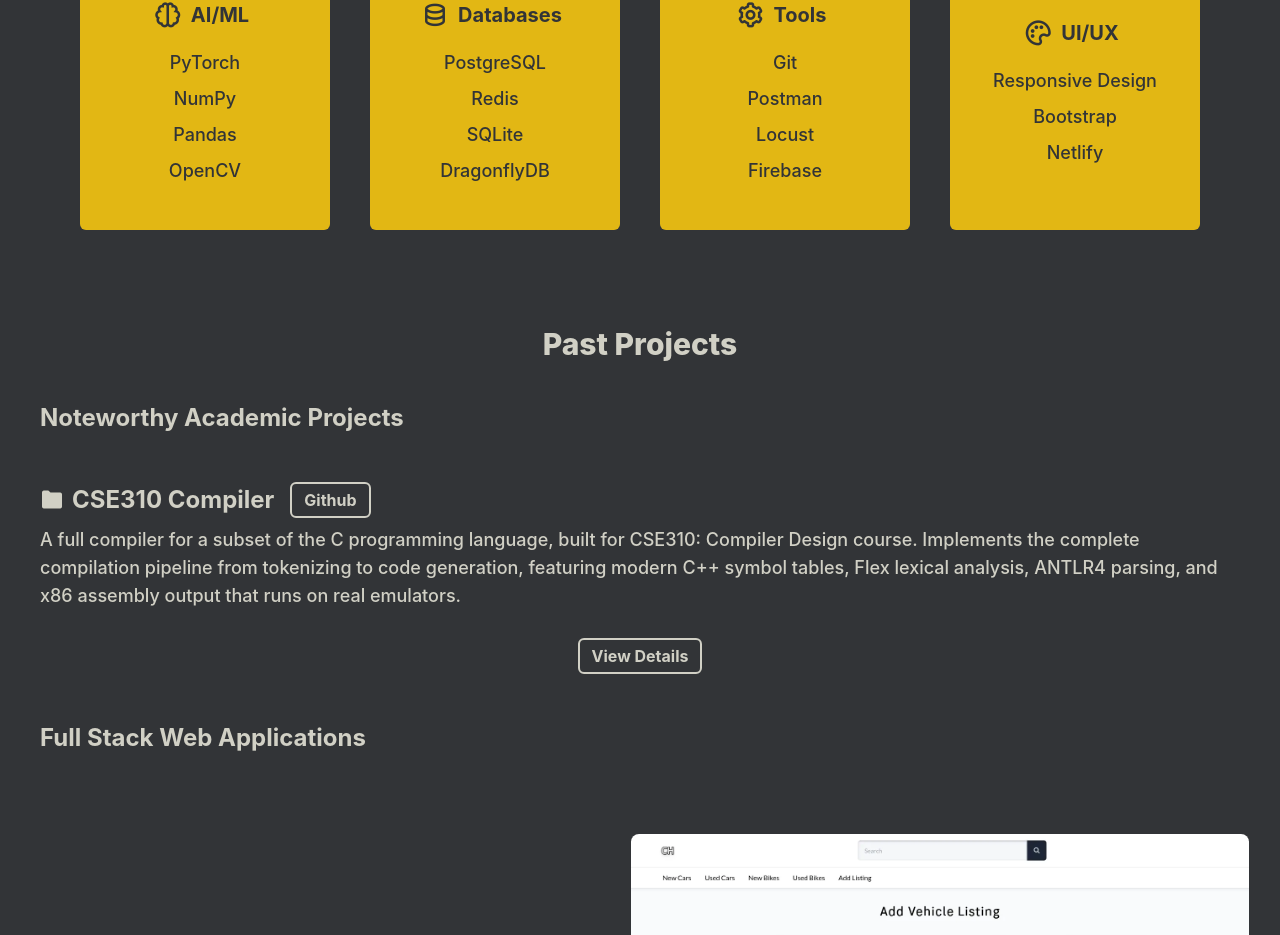
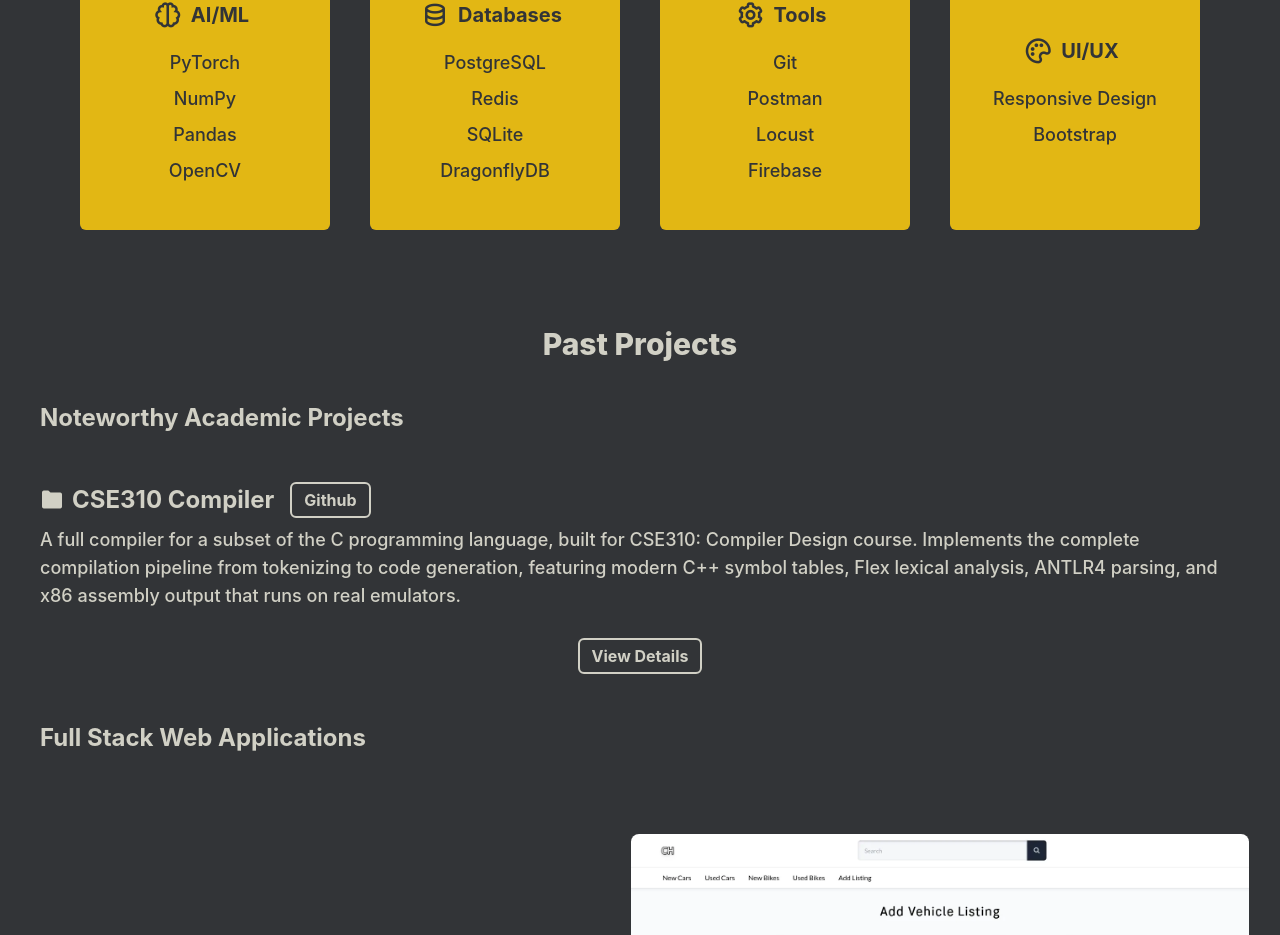
Before and after one commit to mehedikhan72/mehedikhan72.github.io, a React (Create React App) app: page / in a window 1280 px wide. Shown: the part 3732-4667 px from the top of the page. Built offline with nearby package versions, Linux system fonts and the light colour scheme.

Commit message:
fixed skills

```diff
--- a/src/components/Skills.js
+++ b/src/components/Skills.js
@@ -91,7 +91,6 @@
           </div>
           <p className="text-2 py-1">Responsive Design</p>
           <p className="text-2 py-1">Bootstrap</p>
-          <p className="text-2 py-1">Netlify</p>
         </div>
       </div>
     </div>
```
Also changed, not shown: 1 other file (tests, documents, lock files or other folders).
